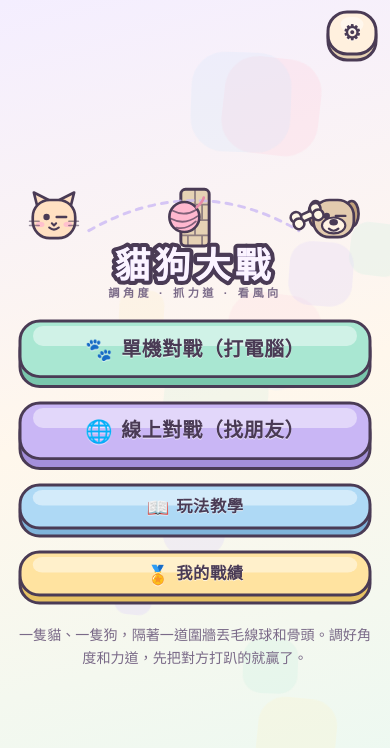
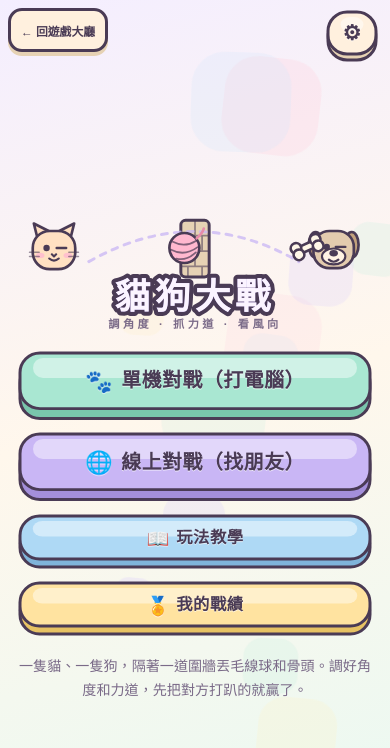
Before and after one commit to PJH-Eric/cat-dog-war, a website: page public/index.html in a window 390 px wide. Both pictures are taken after a click on the button "跳過教學". Drawn offline with Linux system fonts and the light colour scheme.

Commit message:
feat(ui): 新增返回遊戲大廳按鈕

```diff
--- a/public/css/style.css
+++ b/public/css/style.css
@@ -79,6 +79,14 @@ code{font-family:ui-monospace,SFMono-Regular,Menlo,Consolas,monospace;background
   --d:6px;
 }
 .settings-fab .b3-lbl{font-size:1.3rem}
+.lobby-home-link{position:fixed;z-index:65;top:calc(10px + var(--safe-t));left:calc(12px + var(--safe-l));display:inline-flex;align-items:center;min-height:44px;padding:9px 14px;border:3px solid var(--ink);border-radius:14px;background:var(--cream);color:var(--ink);font-size:.8rem;font-weight:900;text-decoration:none;box-shadow:0 4px 0 var(--cream-d);transition:transform .15s,box-shadow .15s,background .15s}
+.lobby-home-link:hover{background:#FFF6E8;transform:translateY(-2px)}
+.lobby-home-link:active{transform:translateY(3px);box-shadow:0 1px 0 var(--cream-d)}
+.lobby-home-link:focus-visible{outline:3px solid var(--sky-d);outline-offset:3px}
+@media (max-width:600px){
+  #s-home .home-wrap{padding-top:max(70px,10vh)}
+  .lobby-home-link{top:calc(8px + var(--safe-t));left:calc(8px + var(--safe-l));padding:8px 10px;font-size:.74rem}
+}
 
 /* ---------- 通用面板 ---------- */
 .panel{
--- a/public/index.html
+++ b/public/index.html
@@ -22,6 +22,7 @@
 
   <!-- ============================== 主選單 ============================== -->
   <section class="screen flexcenter active" id="s-home" aria-label="主選單">
+    <a class="lobby-home-link" href="https://pjh-eric.github.io/game-lobby/" aria-label="回遊戲大廳">← 回遊戲大廳</a>
     <div class="home-wrap">
       <div class="logo" id="logo"></div>
       <div class="home-btns">
```
